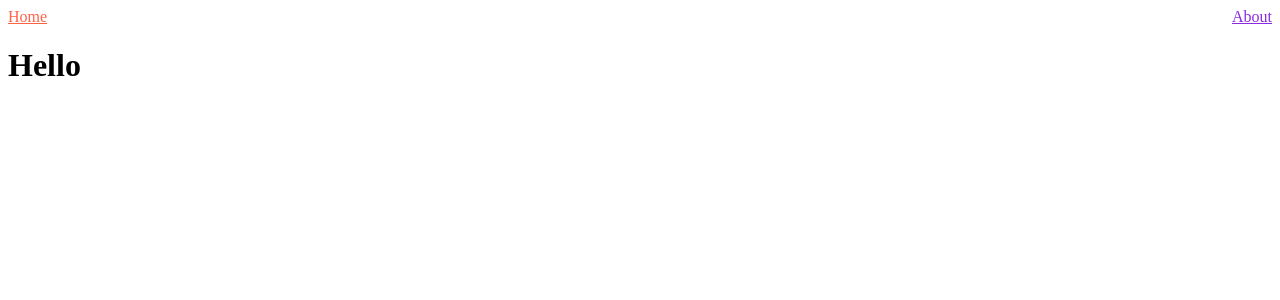
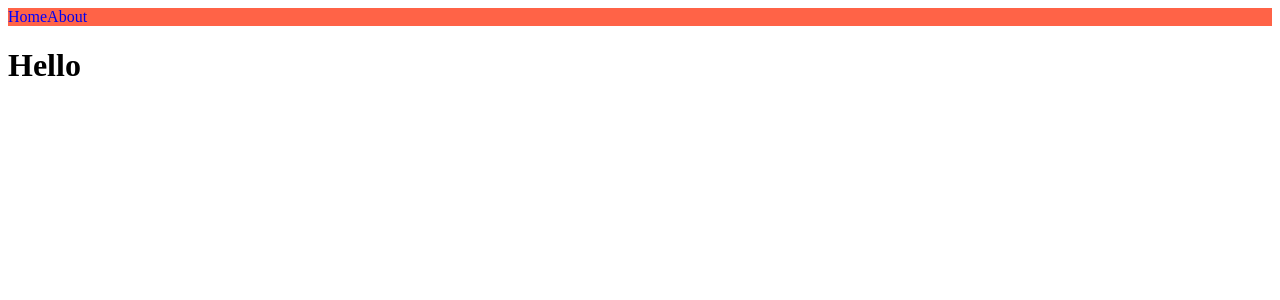
Before and after one commit to Eechul/nomadcoders-nextjs-practice, a Next.js app: page / in a window 1280 px wide. Shown: the top 300 px of the page. Built offline with nearby package versions, Linux system fonts and the light colour scheme.

Commit message:
style jsx 방식

```diff
--- a/components/NavBar.js
+++ b/components/NavBar.js
@@ -1,23 +1,27 @@
 import Link from "next/link";
 import { useRouter } from "next/router";
-import styles from "./NavBar.module.css"
 
 export default function NavBar() {
     const router = useRouter();
     return (
-        <nav className={styles.nav}>
+        <nav>
             <Link href="/">
-                <a className={
-                    `${styles.link}
-                    ${router.pathname === "/" ? styles.active : ""}`
-                }>Home</a>
+                <a className={router.pathname === "/" ? "active" : ""}>Home</a>
             </Link>
             <Link href="/about">
-            <a className={[
-                styles.link,
-                router.pathname === "/about" ? styles.active : ""
-            ].join(" ")}>About</a>
+                <a className={router.pathname === "/about" ? "active" : ""}>About</a>
             </Link>
+            <style jsx>{`
+                nav {
+                    background-color: tomato;
+                }
+                a {
+                    text-decoration: none;
+                }
+                .active {
+                    color: blue;
+                }
+            `}</style>
         </nav>
     )
 }
--- a/components/NavBar.module.css
+++ /dev/null
@@ -1,14 +0,0 @@
-.nav {
-    display: flex;
-    justify-content: space-between;
-}
-
-
-
-.link {
-    color: blueviolet;
-}
-
-.active {
-    color: tomato;
-}
```
